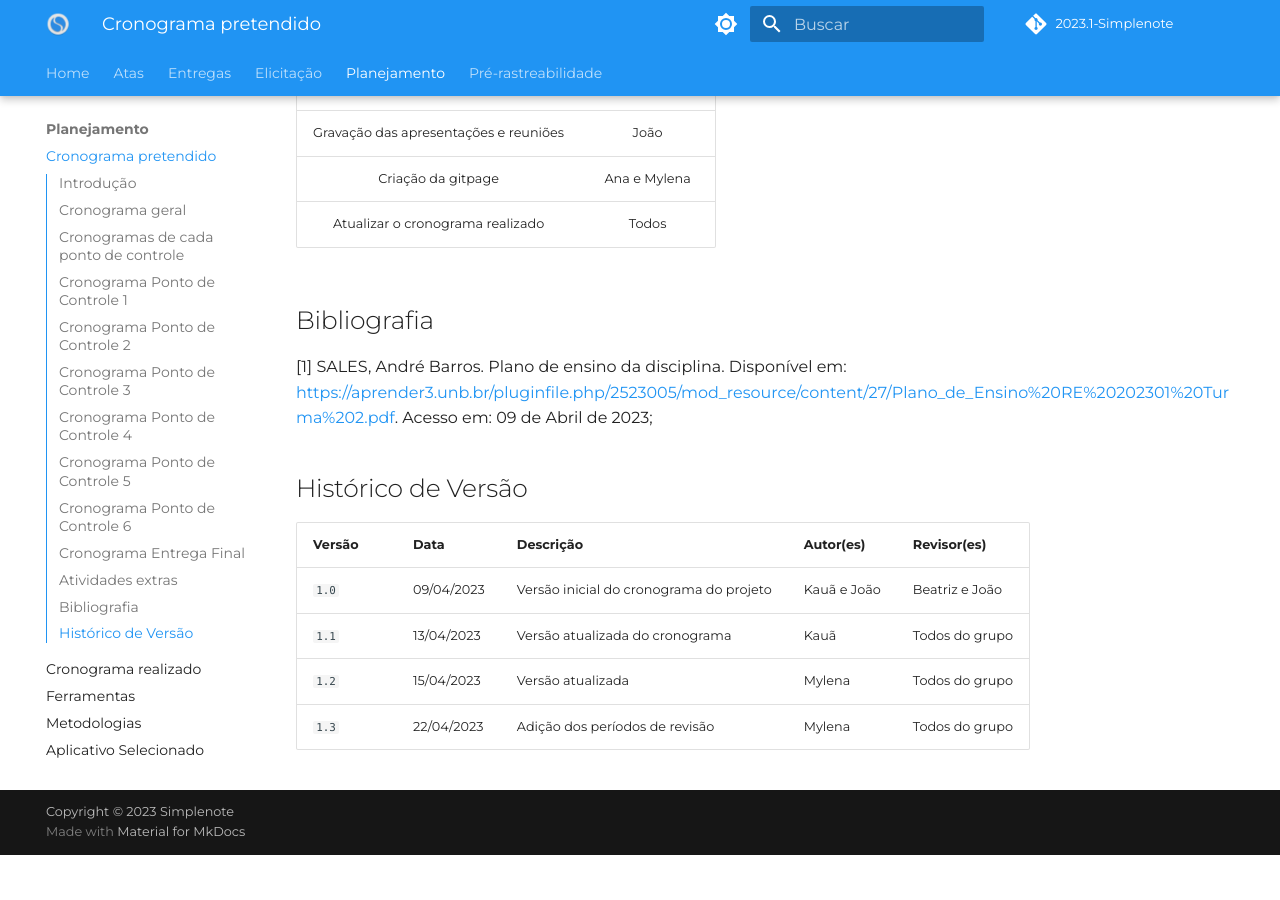
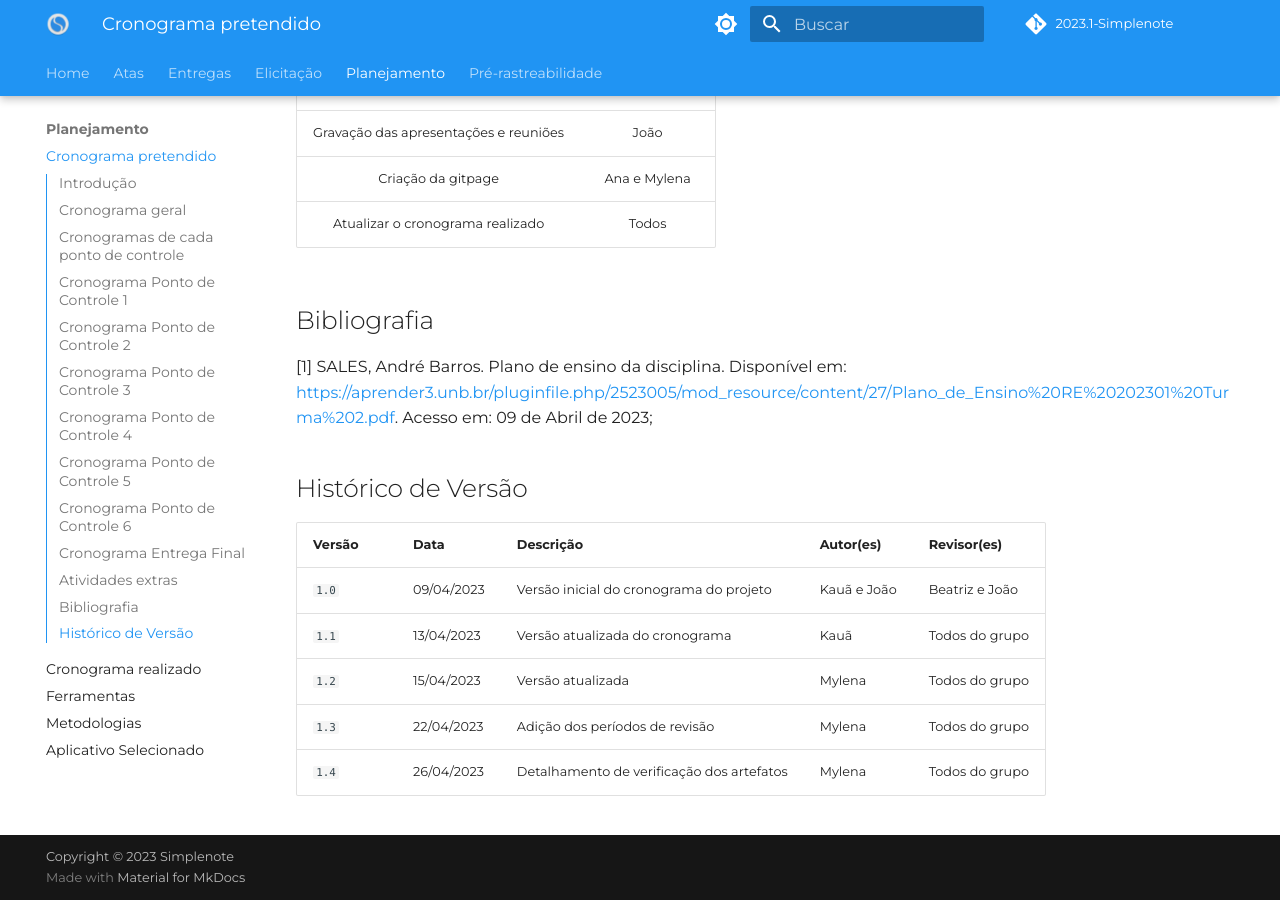
Before and after one commit to Requisitos-de-Software/2023.1-Simplenote, an MkDocs documentation site: the page built from docs/planejamento/cronograma.md, in a window 1280 px wide and 900 px high, scrolled down 4654 px. Built offline with MkDocs 1.6.1 and Material for MkDocs 9.7.7, drawn with Linux system fonts in a browser that asks for light colours; some web fonts are replaced; comment, search, counter and statistics services are not loaded; before the commit the page ends 5509 px from its top, so only the background shows below that.

Commit message:
Update cronograma.md

```diff
--- a/docs/planejamento/cronograma.md
+++ b/docs/planejamento/cronograma.md
@@ -138,3 +138,4 @@ Referentes a atividades importantes para o grupo nas quais foram discutidas dura
 | `1.1`| 13/04/2023| Versão atualizada do cronograma | Kauã | Todos do grupo|
 |`1.2`| 15/04/2023| Versão atualizada| Mylena| Todos do grupo|
 |`1.3`| 22/04/2023| Adição dos períodos de revisão| Mylena| Todos do grupo|
+|`1.4`| 26/04/2023| Detalhamento de verificação dos artefatos| Mylena| Todos do grupo|
```
